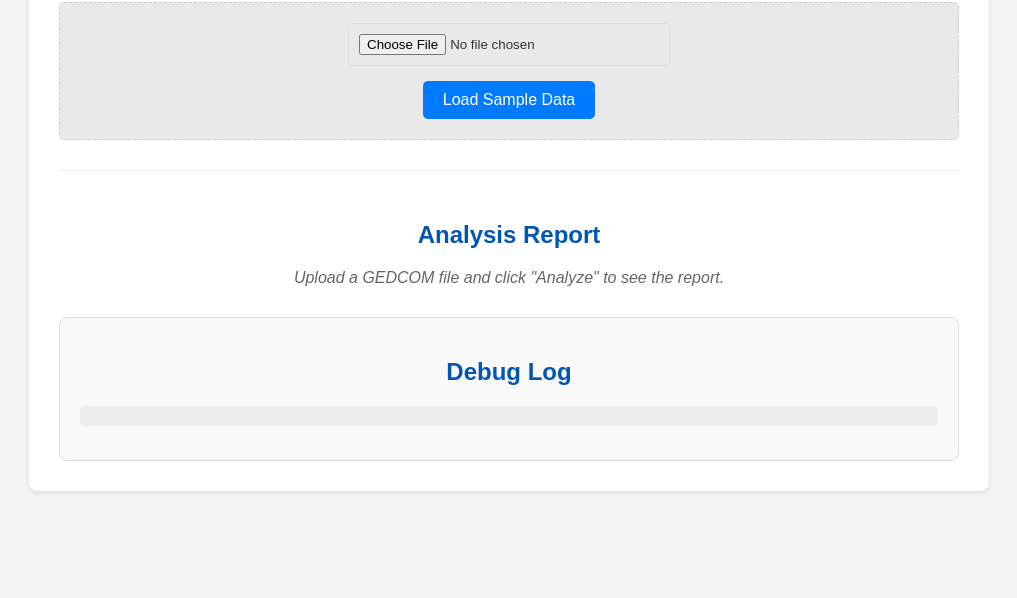
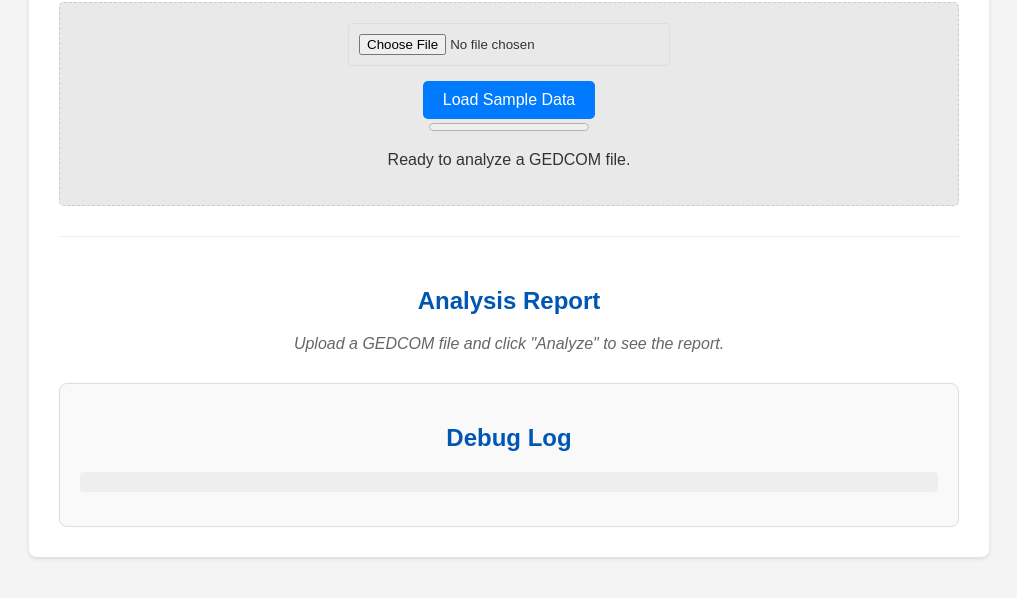
Before and after one commit to baobabprince/gedcom-graph-analyzer, a plain HTML site: page index.html in a window 1280 px wide. Shown: the part 128-726 px from the top of the page, without its empty margins (131-1148 px from the left). Drawn offline with Linux system fonts and the light colour scheme.

Commit message:
Update index.html

```diff
--- a/index.html
+++ b/index.html
@@ -12,6 +12,8 @@
         <div class="upload-section">
             <input type="file" id="gedcomFile" accept=".ged">
             <button id="loadSampleButton">Load Sample Data</button>
+            <progress id="progressBar" value="0" max="100"></progress>
+            <p id="statusMessage">Ready to analyze a GEDCOM file.</p>
         </div>
         <div class="report-section" id="reportSection">
             <h2>Analysis Report</h2>
```
